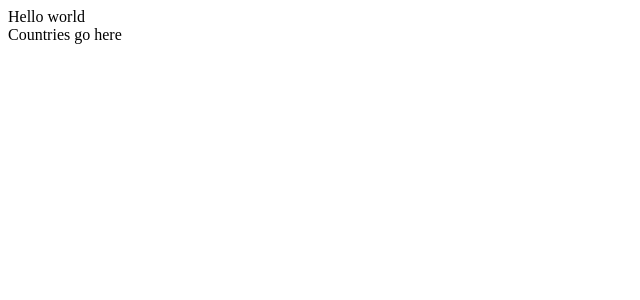
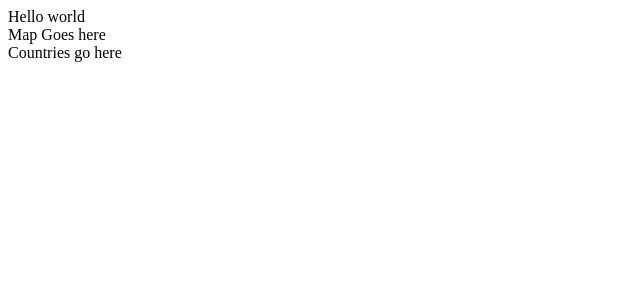
Before and after one commit to jgumerove/domestic-n-foreign-frontend, a React (Create React App) app: page / in a window 1280 px wide. Shown: the top 300 px of the page, without its empty margins (0-640 px from the left). Built offline with nearby package versions, Linux system fonts and the light colour scheme.

Commit message:
create container for map

```diff
--- a/src/components/App.js
+++ b/src/components/App.js
@@ -1,11 +1,13 @@
 import React, { Component } from 'react'
 import CountryContainer from './CountryContainer'
+import WorldMapContainer from './WorldMapContainer'
 
 class App extends Component {
     render() {
         return (
             <div>
                 Hello world
+                <WorldMapContainer />
                 <CountryContainer />
             </div>
         )
--- a/src/components/WorldMapContainer.js
+++ b/src/components/WorldMapContainer.js
@@ -0,0 +1,13 @@
+import React, { Component } from 'react'
+
+export class WorldMapContainer extends Component {
+    render() {
+        return (
+            <div>
+                Map Goes here
+            </div>
+        )
+    }
+}
+
+export default WorldMapContainer
```
